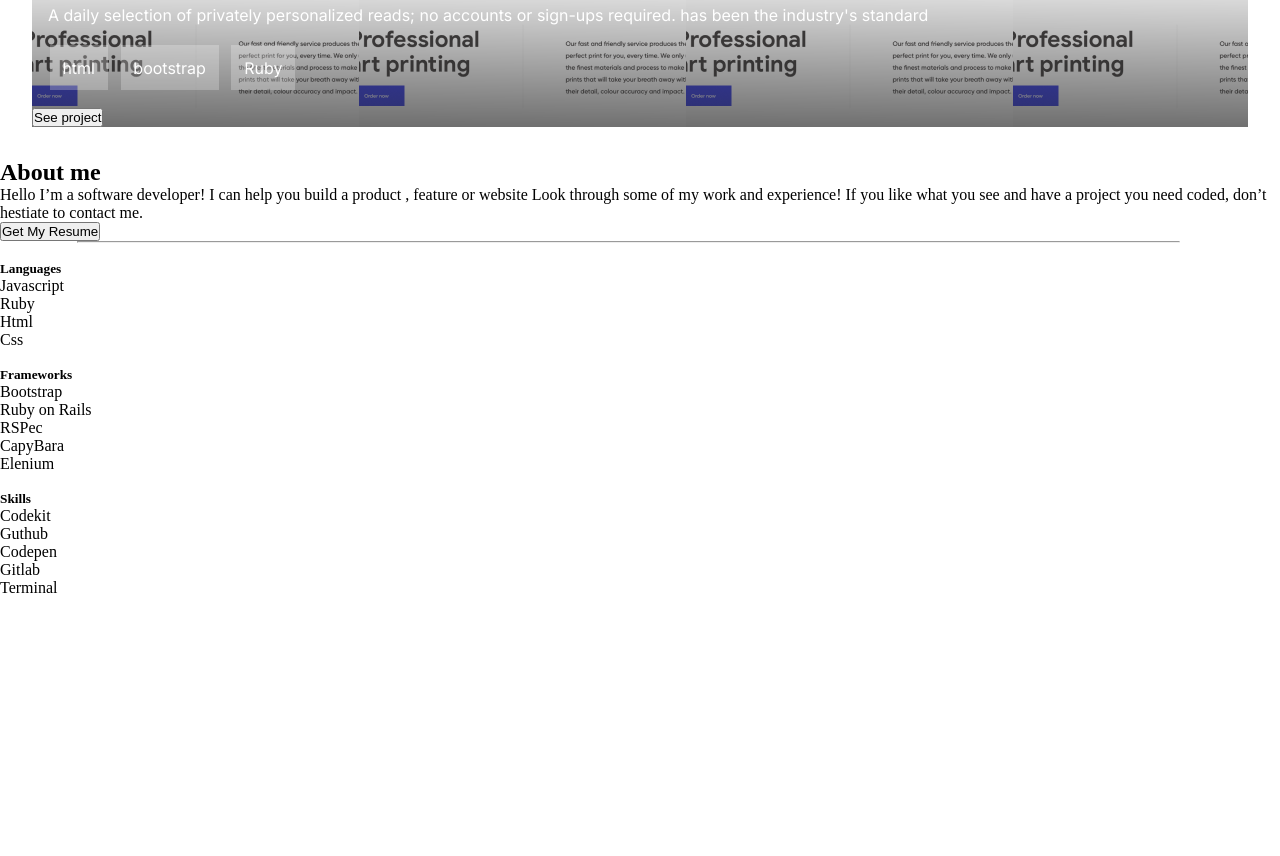
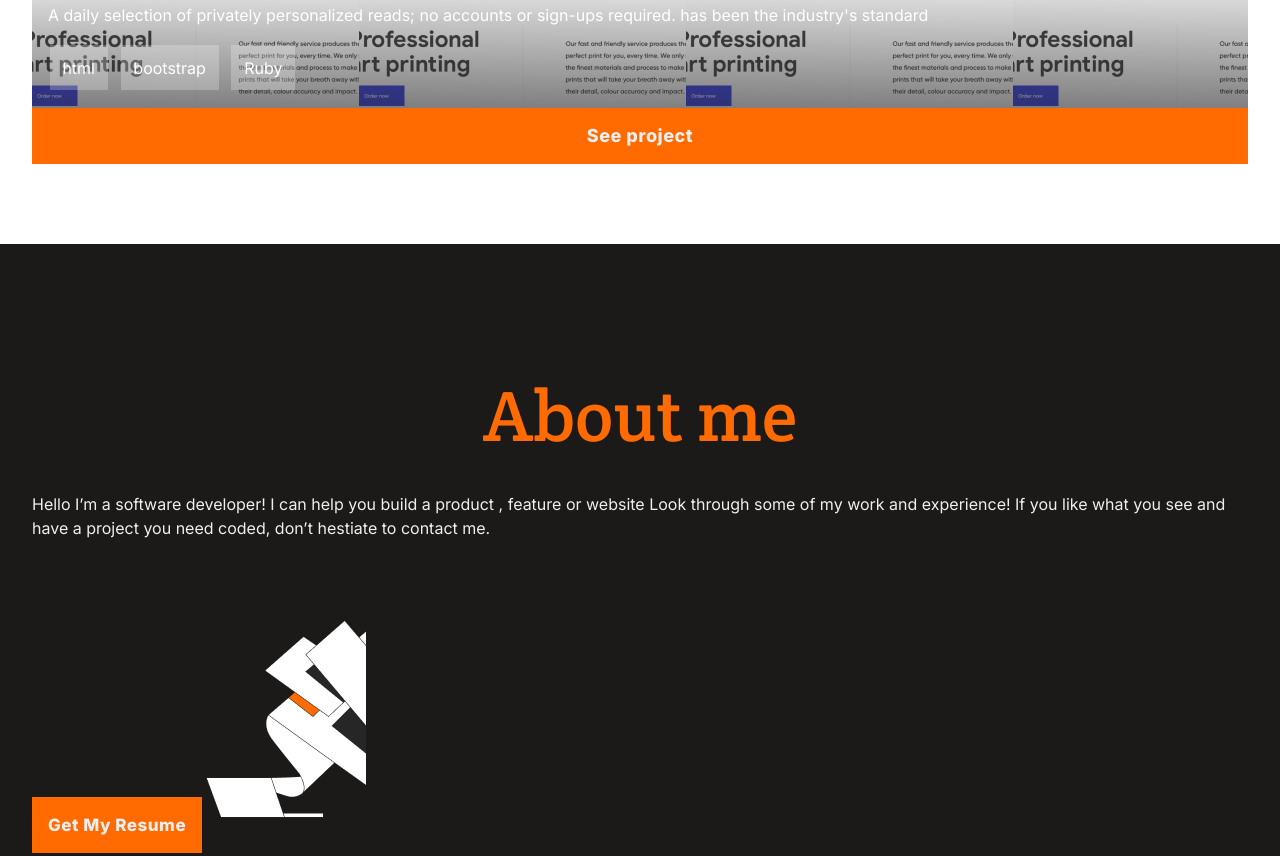
Before and after one commit to Have-Samuel/mobile-ver, a plain HTML site: page index.html in a window 1280 px wide. Shown: the part 2093-2949 px from the top of the page. Before the commit the page ends 2690 px from the top, so only its background shows below. Drawn offline with Linux system fonts and the light colour scheme.

Commit message:
Modify HTML & CSS files

```diff
--- a/index.html
+++ b/index.html
@@ -62,6 +62,8 @@
       <h2>About me</h2>
       <p>Hello I’m a software developer! I can help you build a product , feature or website Look through some of my work and experience! If you like what you see and have a project you need coded, don’t hestiate to contact me.</p>
       <a href="#" class="get_my-resume"><button>Get My Resume</button></a>
+      <img src="images/Group-aboutme.png" alt="group-images">
+      <div class="side-image"></div>
       <hr>
       <div class="techno">
         <div class="languages">
--- a/style.css
+++ b/style.css
@@ -169,7 +169,7 @@ width: 86%;
 
 .recent-stories a button {
   font-family: 'Inter', sans-serif;
-  font-size: 17px;
+  font-size: 18px;
   font-style: normal;
   font-weight: 700;
   line-height: 24px;
@@ -246,4 +246,72 @@ margin-top: 0.5rem;
   border: 1px thin gray;
 }
 
-.section1
+.section1 a button {
+  background: rgba(255, 107, 0, 1);
+  color: #eee;
+  width: 100%;
+  padding: 1rem 0;
+  border: none;
+  font-family: 'Inter', sans-serif;
+  font-size: 18px;
+  font-style: normal;
+  font-weight: 700;
+  line-height: 24px;
+  letter-spacing: 0.03em;
+}
+
+.aboutme {
+  background: rgba(28, 26, 25, 1);
+  /* background-image: url("images/Group-aboutme.png"); */
+  background-repeat: no-repeat;
+  background-position: bottom right;
+}
+
+.aboutme h2 {
+  font-family: 'Crete Round',serif;
+  font-size: 72px;
+  font-style: normal;
+  font-weight: 400;
+  line-height: 88px;
+  text-align: center;
+  color: #ff6b00;
+  padding-top: 8rem;
+  margin-top: 5rem;
+}
+
+.aboutme p {
+  font-family: 'Inter', sans-serif;
+  font-size: 16px;
+  font-style: normal;
+  font-weight: 400;
+  line-height: 24px;
+  letter-spacing: 0em;
+  text-align: left;
+  color: #eee;
+  padding: 2rem;
+}
+
+.aboutme a button {
+  font-family: 'Inter', sans-serif;
+  font-size: 17px;
+  font-style: normal;
+  font-weight: 700;
+  line-height: 24px;
+  letter-spacing: 0.03em;
+  /* text-align: center; */
+  background: rgba(255, 107, 0, 1);
+  color: #eee;
+  padding: 1rem;
+  border: none;
+  margin-left: 2rem;
+  margin-bottom: 2rem;
+}
+
+
+/* .side-image {
+  background-image: url("images/Group-aboutme.png");
+  background-repeat: no-repeat;
+  background-position: bottom right;
+  margin: 0;
+  height: 210px;
+} */
```
